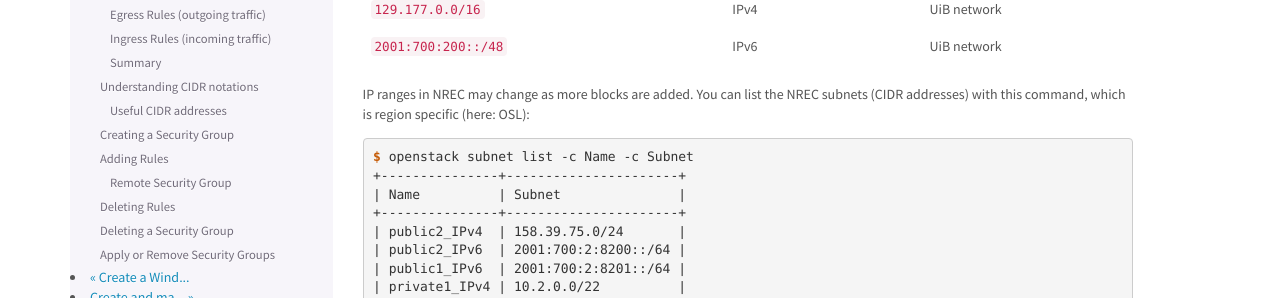
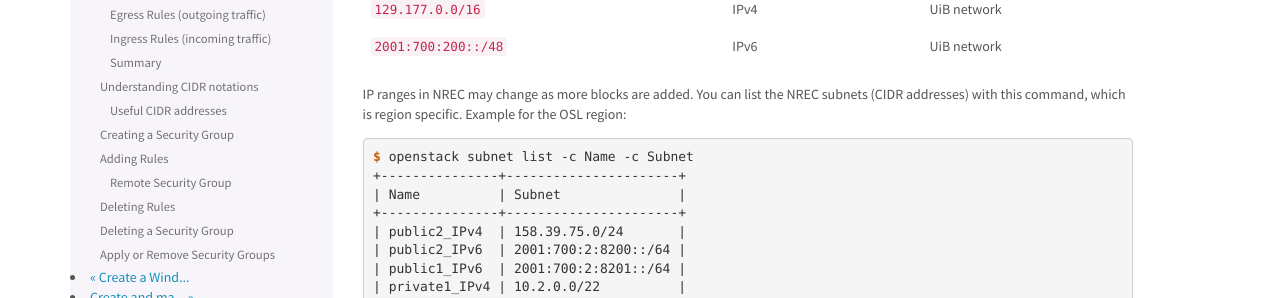
Before and after one commit to norcams/docs-enduser, a Sphinx documentation site: the page built from docs/security-groups.rst, in a window 1280 px wide and 900 px high, scrolled down 3818 px. Shown: the part 175-473 px from the top of the window. Built offline with Sphinx 7.4.7, drawn with Linux system fonts in a browser that asks for light colours.

Commit message:
security groups doc

```diff
--- a/docs/security-groups.rst
+++ b/docs/security-groups.rst
@@ -236,7 +236,7 @@ creating security group rules.
 
 IP ranges in NREC may change as more blocks are added. You can list
 the NREC subnets (CIDR addresses) with this command, which is region
-specific (here: OSL):
+specific. Example for the OSL region:
 
 .. code-block:: console
 
```
